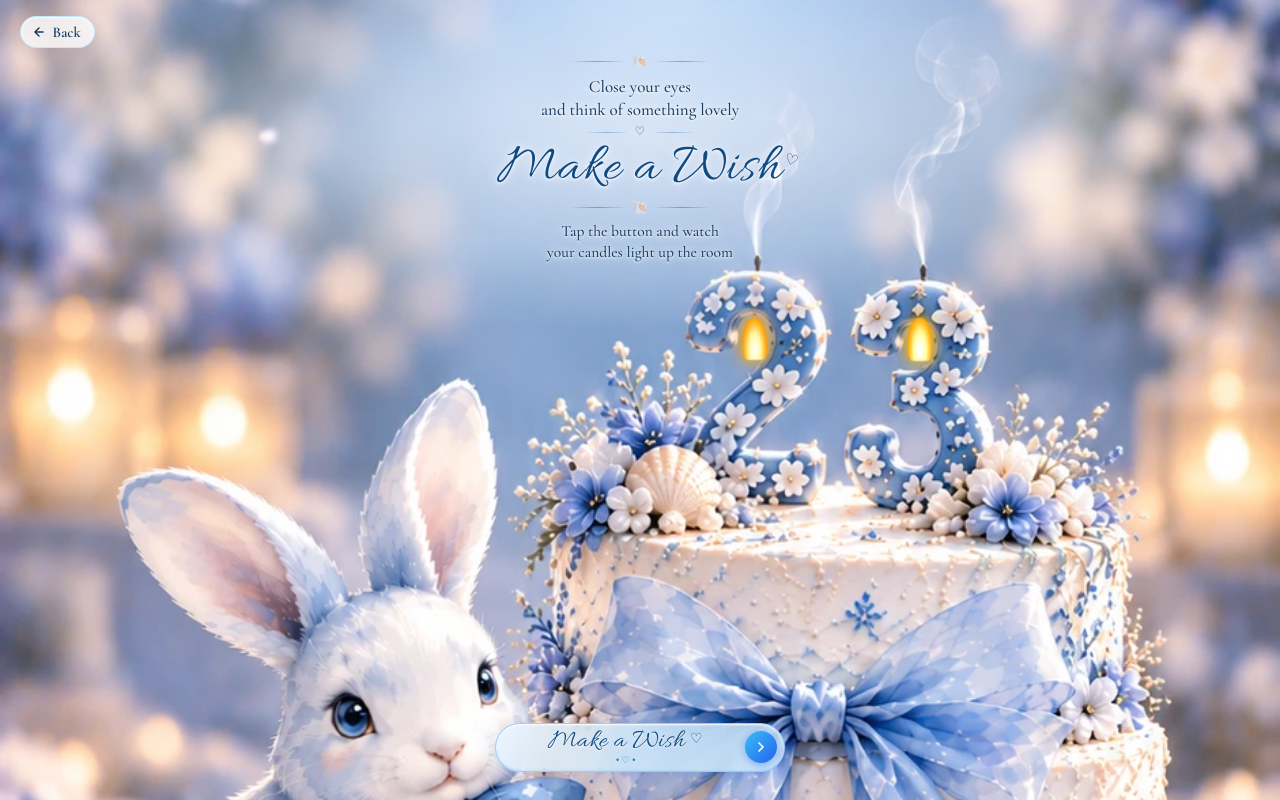
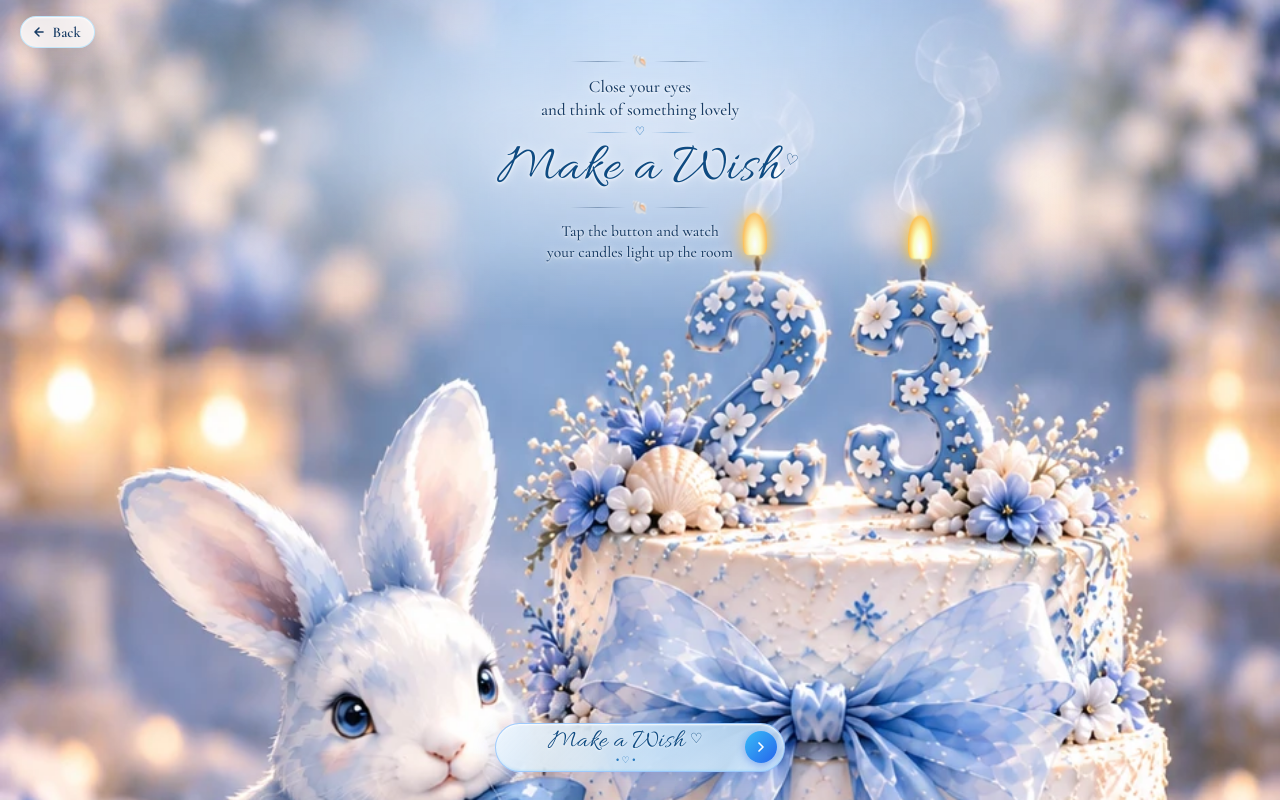
Before and after one commit to bees-arc/kav, a Next.js app in the folder hero-site/: page / in a window 1280 px wide. Both pictures are taken after a click on the button "Click the arrow to begin your celebration. 💙". Built offline with nearby package versions, Linux system fonts and the light colour scheme.

Commit message:
feat: add BunnyCakeHero component and assets for birthday hero section

```diff
--- a/hero-site/src/components/BunnyCakeHero.tsx
+++ b/hero-site/src/components/BunnyCakeHero.tsx
@@ -40,7 +40,9 @@ export default function BunnyCakeHero({
 
   return (
     <section className={styles.cakeContainer} aria-label="Dreamy Blue Bunny Birthday Cake">
-      {/* ── Full Screen Background Image (WebP high-res, 10x smaller file size) ── */}
+      {/* ── Full Screen Stage: Centers aspect-ratio image and locks flame overlays ── */}
+      <div className={styles.imageStage}>
+        <div className={styles.imageInner}>
           <Image
             src="/Dreamy Blue Birthday Bunny Cake.webp"
             alt="Dreamy Blue Birthday Bunny Cake"
@@ -51,10 +53,7 @@ export default function BunnyCakeHero({
             quality={95}
           />
 
-      {/* Atmospheric center light wash */}
-      <div className={styles.centerWashOverlay} aria-hidden="true" />
-
-      {/* ── Interactive Candle Flames over candles "2" and "3" ── */}
+          {/* ── Interactive Candle Flames locked to exact image coordinates ── */}
           <div className={styles.flameContainer} aria-hidden="true">
             {/* Left flame ("2") */}
             <div
@@ -68,14 +67,16 @@ export default function BunnyCakeHero({
             {/* Smoke Wisps when blown out */}
             {candlesBlown && (
               <>
-            <div className={styles.smokeWisp} style={{ top: '42.5%', left: '57.5%' }} />
-            <div
-              className={styles.smokeWisp}
-              style={{ top: '41.5%', left: '70.2%', animationDelay: '0.12s' }}
-            />
+                <div className={styles.smokeWispLeft} />
+                <div className={styles.smokeWispRight} />
               </>
             )}
           </div>
+        </div>
+      </div>
+
+      {/* Atmospheric center light wash */}
+      <div className={styles.centerWashOverlay} aria-hidden="true" />
 
       {/* ── Back Button (Top Left) ── */}
       {onBackClick && (
```
Lines whose indentation alone changed are shown as unchanged.
